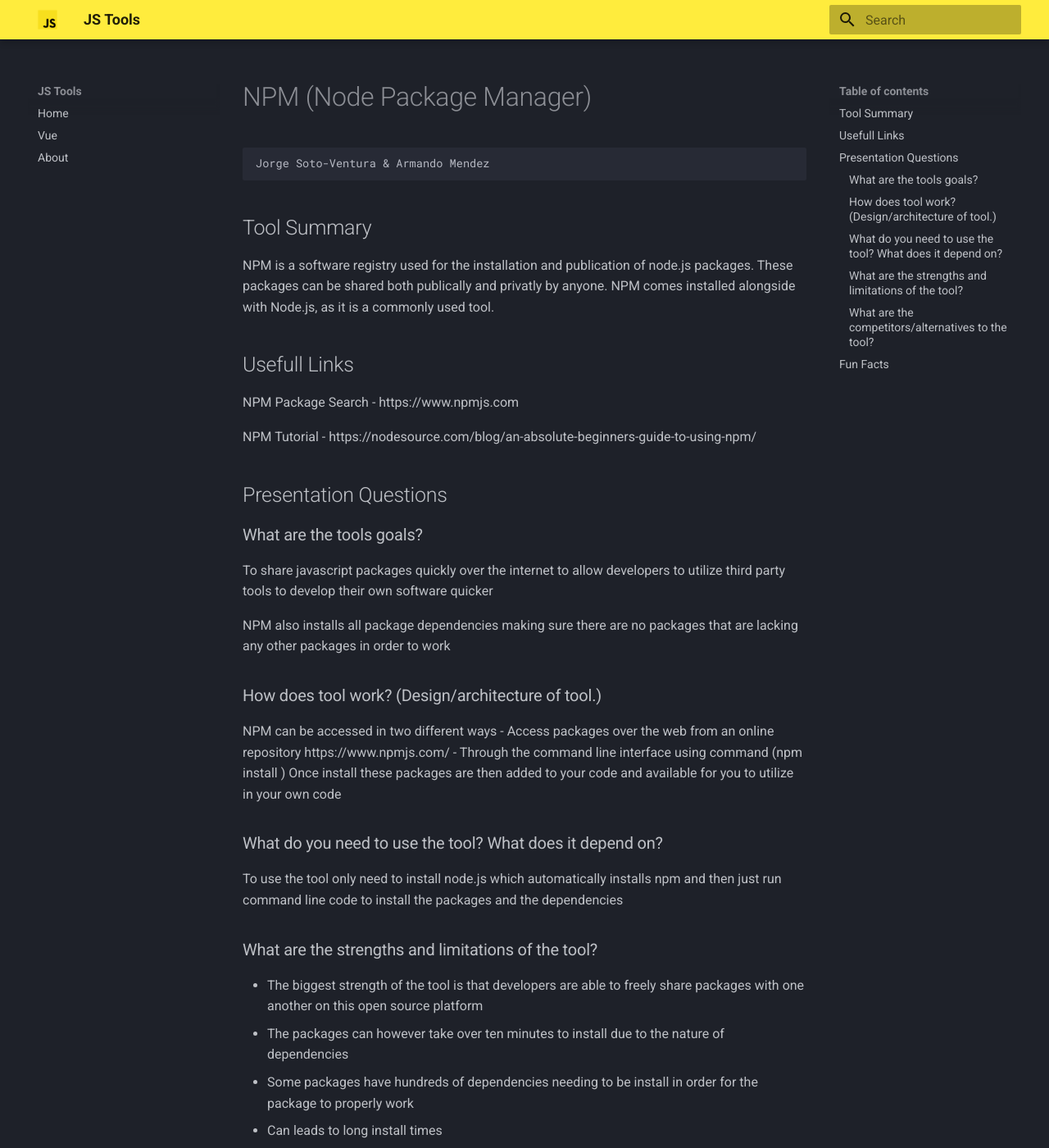
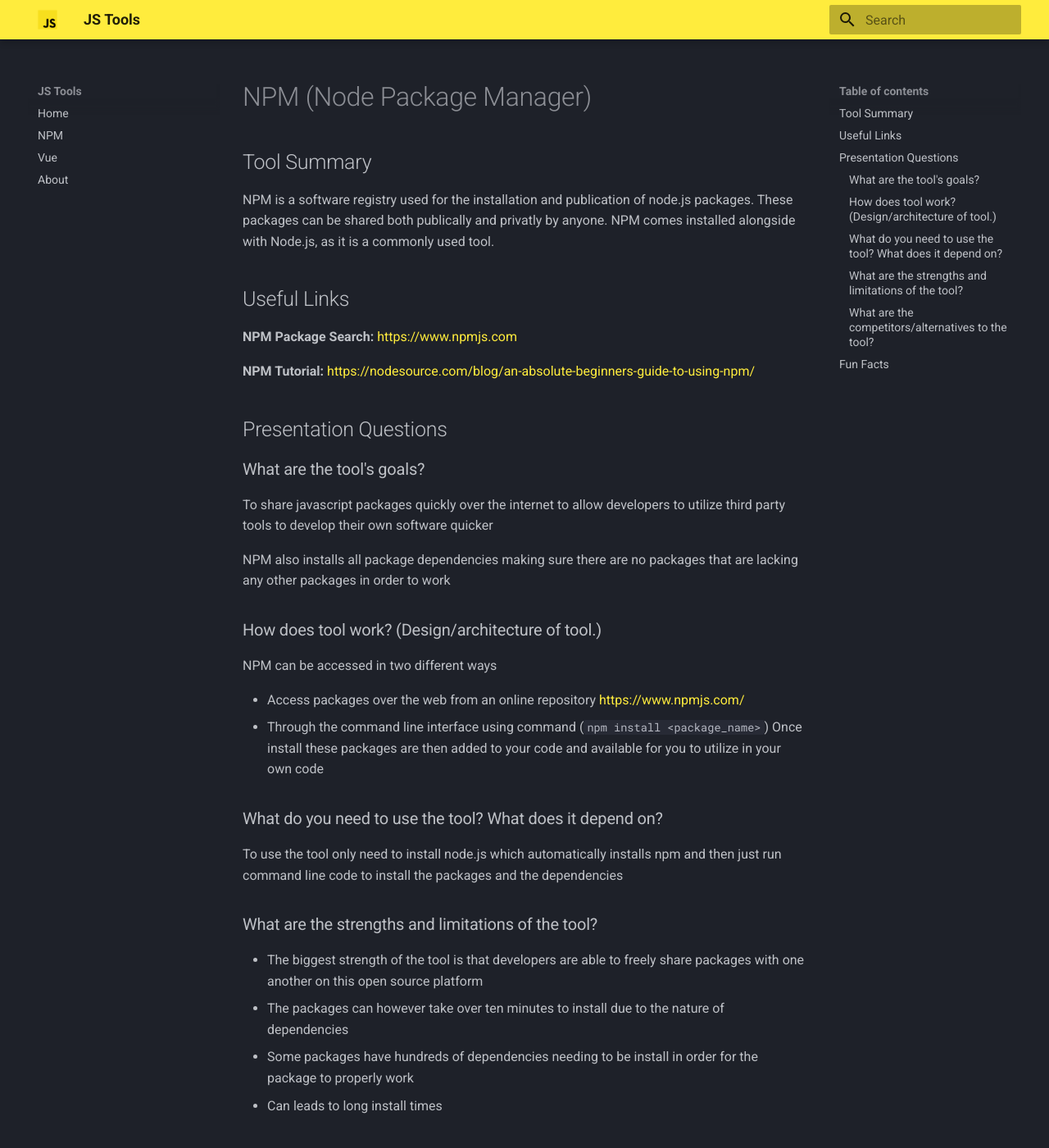
Before and after one commit to tameney22/js-tools, an MkDocs documentation site: the page built from docs/NPM.md, in a window 1280 px wide and 1400 px high. Shown: the whole window at 82% size. Built offline with MkDocs 1.6.1 and Material for MkDocs 9.7.7, drawn with Linux system fonts in a browser that asks for light colours; some of the changed text lies outside the part shown.

Commit message:
updated to npm page

```diff
--- a/docs/NPM.md
+++ b/docs/NPM.md
@@ -1,43 +1,49 @@
 # NPM (Node Package Manager)
-    Jorge Soto-Ventura & Armando Mendez
 
 ## Tool Summary
+
 NPM is a software registry used for the installation and publication of node.js packages.
 These packages can be shared both publically and privatly by anyone. NPM comes installed alongside with Node.js, as it is a commonly used tool.
-## Usefull Links
-NPM Package Search - https://www.npmjs.com
 
-NPM Tutorial - https://nodesource.com/blog/an-absolute-beginners-guide-to-using-npm/
+## Useful Links
+
+**NPM Package Search:** <https://www.npmjs.com>
+
+**NPM Tutorial:** <https://nodesource.com/blog/an-absolute-beginners-guide-to-using-npm/>
 
 ## Presentation Questions
 
-### What are the tools goals?
+### What are the tool's goals?
+
 To share javascript packages quickly over the internet to allow developers to utilize third party tools to develop their own software quicker
 
 NPM also installs all package dependencies making sure there are no packages that are lacking any other packages in order to work
 
+### How does tool work? (Design/architecture of tool.)
 
-### How does tool work? (Design/architecture of tool.)
 NPM can be accessed in two different ways
- - Access packages over the web from an online repository https://www.npmjs.com/
- - Through the command line interface using command (npm install <package_name>)
-Once install these packages are then added to your code and available for you to utilize in your own code
 
+- Access packages over the web from an online repository <https://www.npmjs.com/>
+- Through the command line interface using command (`npm install <package_name>`)
+  Once install these packages are then added to your code and available for you to utilize in your own code
 
 ### What do you need to use the tool? What does it depend on?
+
 To use the tool only need to install node.js which automatically installs npm and then just run command line code to install the packages and the dependencies
 
 ### What are the strengths and limitations of the tool?
+
 - The biggest strength of the tool is that developers are able to freely share packages with one another on this open source platform
 - The packages can however take over ten minutes to install due to the nature of dependencies
 - Some packages have hundreds of dependencies needing to be install in order for the package to properly work
 - Can leads to long install times
 
 ### What are the competitors/alternatives to the tool?
-- PNPM
-- Yarn
 
+- [PNPM](https://pnpm.io/)
+- [Yarn](https://yarnpkg.com/)
 
 ## Fun Facts
+
 - Well over one million packages have been shared on NPM
-- Package 'is-Odd' has over 100 Mil downloads
+- Package 'is-Odd' has over 100 million downloads
--- a/mkdocs.yml
+++ b/mkdocs.yml
@@ -8,5 +8,6 @@ theme:
     primary: yellow
 nav:
   - Home: index.md
+  - NPM: npm.md
   - Vue: vue.md
   - About: about.md
```
